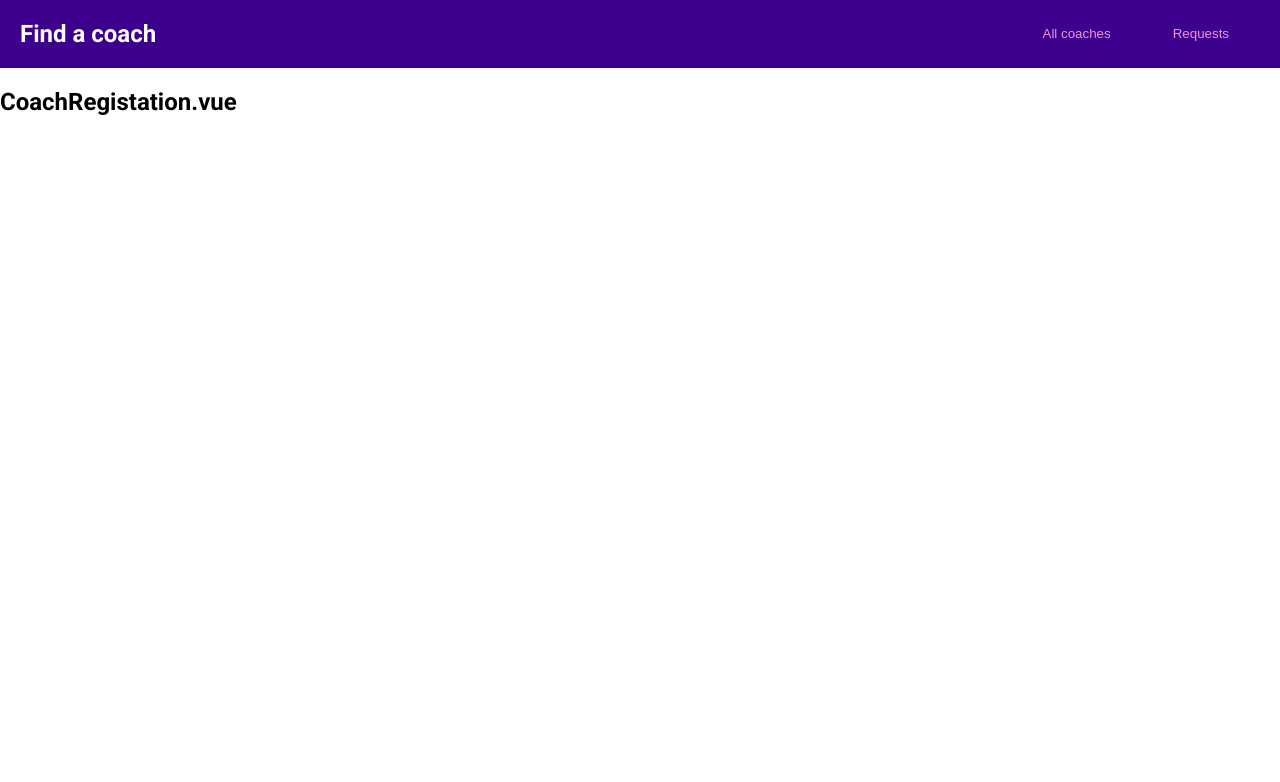
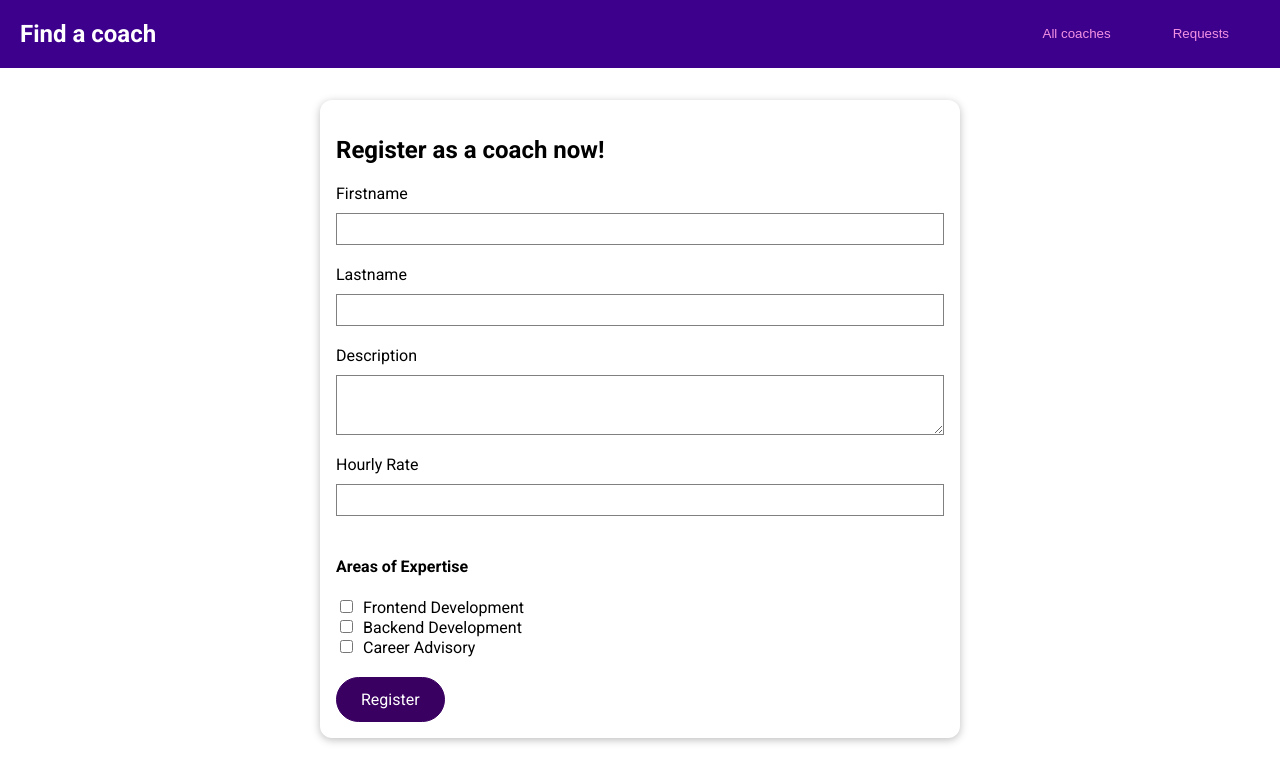
Before and after one commit to volbur/Coach-Web-App, a Vue app: page /register in a window 1280 px wide. Shown: the top 782 px of the page. Built offline with nearby package versions, Linux system fonts and the light colour scheme.

Commit message:
Add registering as a coach the form

```diff
--- /dev/null
+++ b/src/components/coaches/CoachForm.vue
@@ -0,0 +1,136 @@
+<template>
+  <form @submit.prevent="submitForm">
+    <div class="form-control">
+      <label for="first-name">Firstname</label>
+      <input
+        type="text"
+        id="first-name"
+        name="first-name"
+        v-model.trim="firstName"
+      />
+    </div>
+
+    <div class="form-control">
+      <label for="last-name">Lastname</label>
+      <input
+        type="text"
+        id="last-name"
+        name="last-name"
+        v-model.trim="lastName"
+      />
+    </div>
+
+    <div class="form-control">
+      <label for="description">Description</label>
+      <textarea
+        id="description"
+        name="description"
+        v-model.trim="description"
+      />
+    </div>
+
+    <div class="form-control">
+      <label for="rate">Hourly Rate</label>
+      <input
+        type="number"
+        id="rate"
+        name="rate"
+        min="1"
+        max="100"
+        v-model.number="rate"
+      />
+    </div>
+
+    <div class="form-control">
+      <h4>Areas of Expertise</h4>
+      <div class="checkbox-option">
+        <input
+          value="frontend"
+          type="checkbox"
+          id="frontend"
+          name="areas"
+          v-model="areas"
+        />
+        <label for="frontend">Frontend Development</label>
+      </div>
+      <div class="checkbox-option">
+        <input
+          value="backend"
+          type="checkbox"
+          id="backend"
+          name="areas"
+          v-model="areas"
+        />
+        <label for="backend">Backend Development</label>
+      </div>
+      <div class="checkbox-option">
+        <input
+          value="career"
+          type="checkbox"
+          id="career"
+          name="areas"
+          v-model="areas"
+        />
+        <label for="career">Career Advisory</label>
+      </div>
+    </div>
+
+    <BaseButton>Register</BaseButton>
+  </form>
+</template>
+
+<script>
+export default {
+  data() {
+    return {
+      firstName: '',
+      lastName: '',
+      description: '',
+      rate: null,
+      areas: [],
+    };
+  },
+  methods: {
+    submitForm() {
+      const formData = {
+        firstName: this.firstName,
+        lastName: this.lastName,
+        description: this.description,
+        rate: this.rate,
+        areas: this.areas,
+      };
+
+      console.log('Form submit)', formData);
+    },
+  },
+};
+</script>
+
+
+<style scoped>
+.form-control {
+  display: flex;
+  flex-direction: column;
+  margin-bottom: 20px;
+}
+
+.form-control > label {
+  margin-bottom: 10px;
+}
+
+.checkbox-option input {
+  margin-right: 10px;
+}
+
+input,
+textarea {
+  font-size: 24px;
+  border: 1px solid grey;
+}
+
+input:focus,
+textarea:focus {
+  outline: none;
+  background-color: rgb(201, 187, 187);
+}
+</style>
--- a/src/pages/coaches/CoachRegistation.vue
+++ b/src/pages/coaches/CoachRegistation.vue
@@ -1,3 +1,15 @@
 <template>
-  <h2>CoachRegistation.vue</h2>
+  <BaseCard>
+    <h2>Register as a coach now!</h2>
+    <CoachForm />
+  </BaseCard>
 </template>
+
+<script>
+import CoachForm from '../../components/coaches/CoachForm.vue';
+export default {
+  components: {
+    CoachForm,
+  },
+};
+</script>
--- a/src/pages/coaches/CoachesList.vue
+++ b/src/pages/coaches/CoachesList.vue
@@ -6,7 +6,7 @@
     <BaseCard>
       <div class="controls">
         <BaseButton mode="outline">Refresh</BaseButton>
-        <BaseButton to="{ name: 'register' }" link
+        <BaseButton :to="{ name: 'register' }" link
           >Register as Coach</BaseButton
         >
       </div>
```
